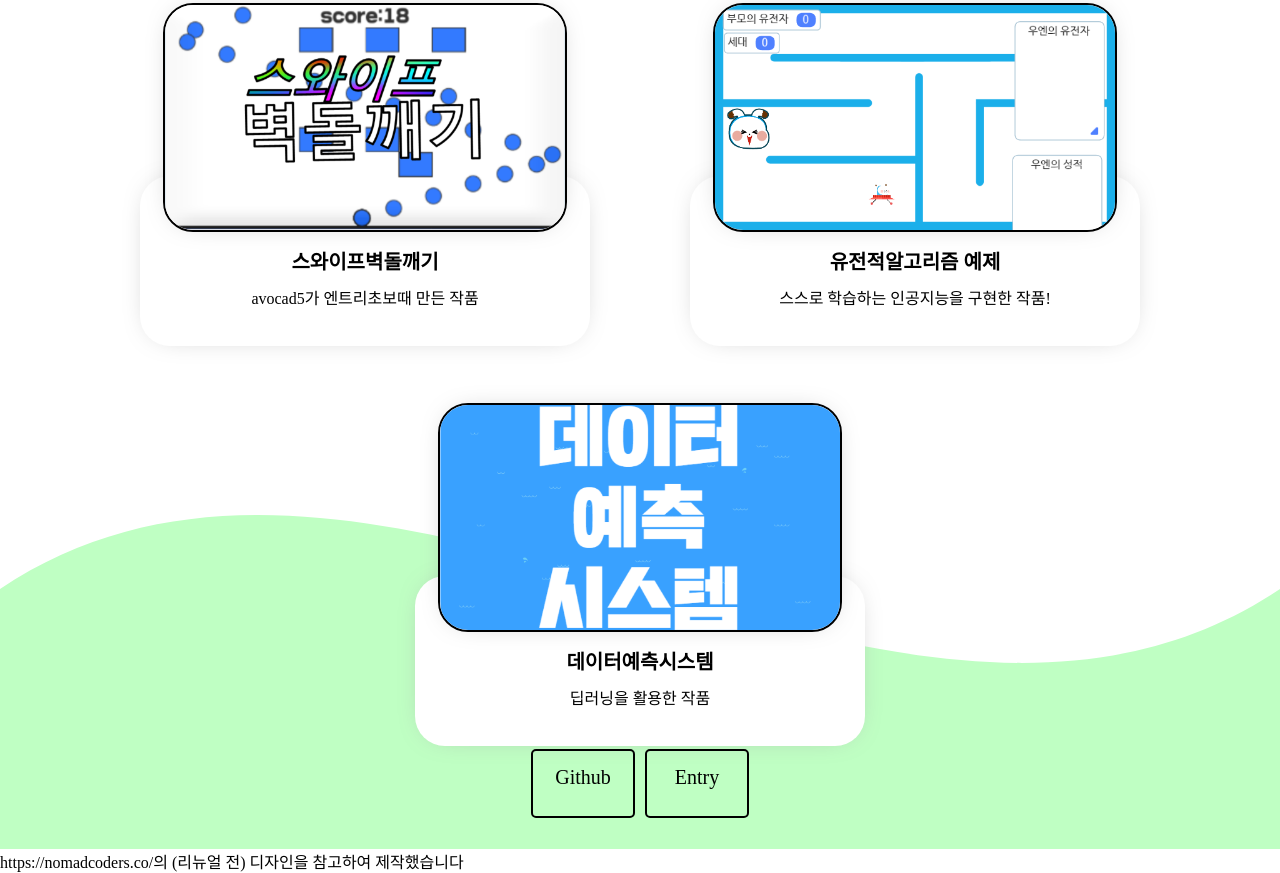
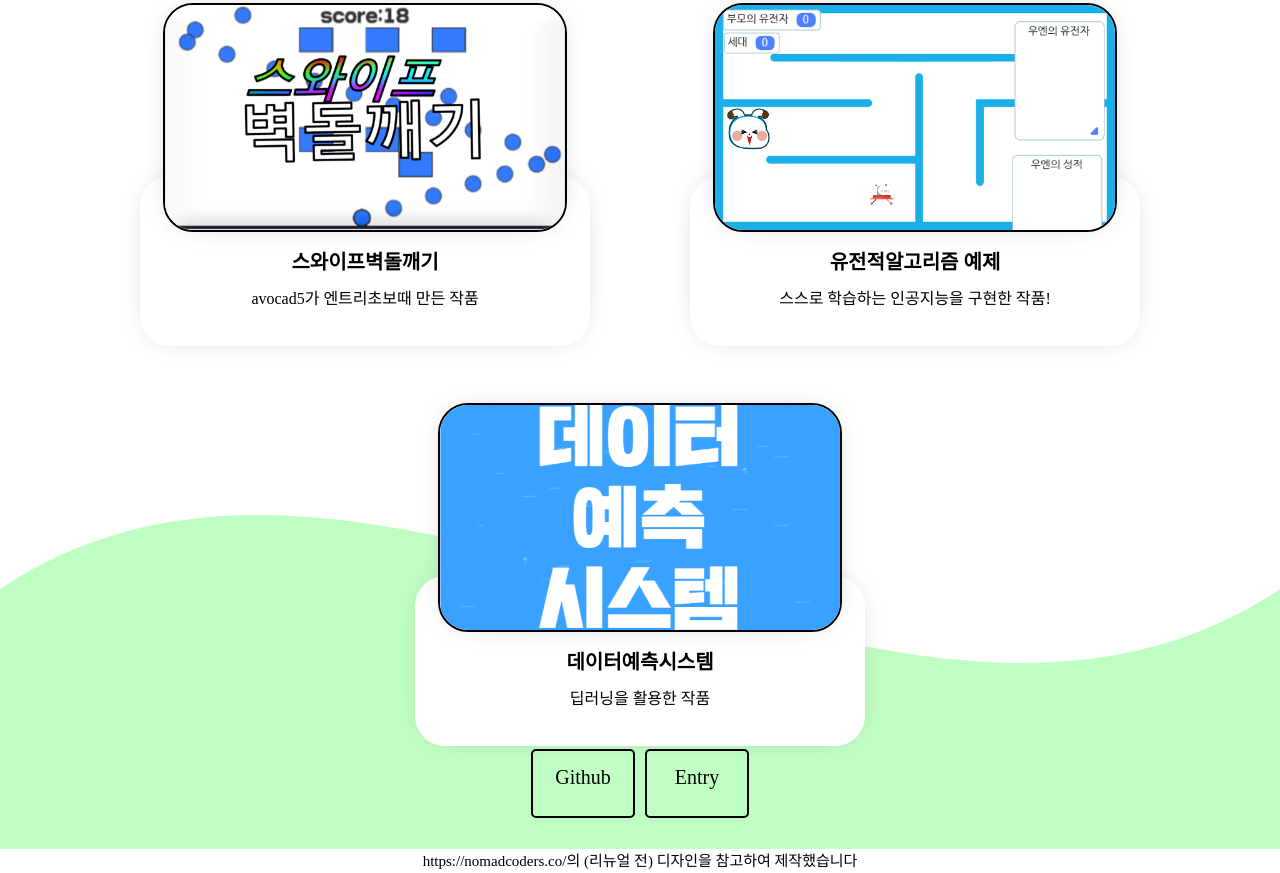
Before and after one commit to avocad5/avocad5, a plain HTML site: page index.html in a window 1280 px wide. Shown: the part 3919-4792 px from the top of the page. Drawn offline with Linux system fonts and the light colour scheme; a web font is replaced by a local one.

Commit message:
Update style.css

```diff
--- a/style.css
+++ b/style.css
@@ -5,6 +5,11 @@ body{
   margin: 0;
 }
 
+
+.ddd{
+  text-align:center;
+  font-size:15px;
+}
 
 .container {
   z-index:-1;
```
